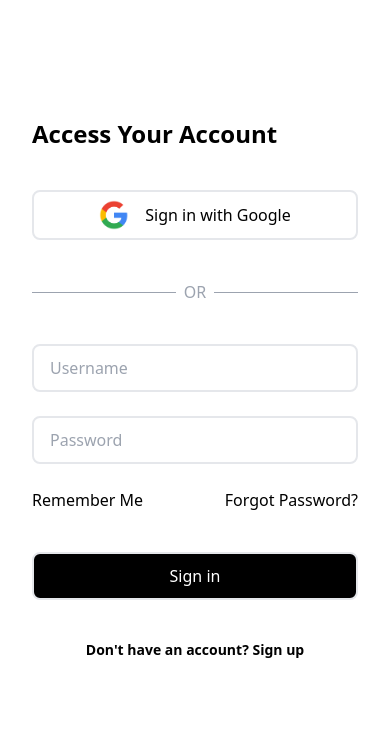
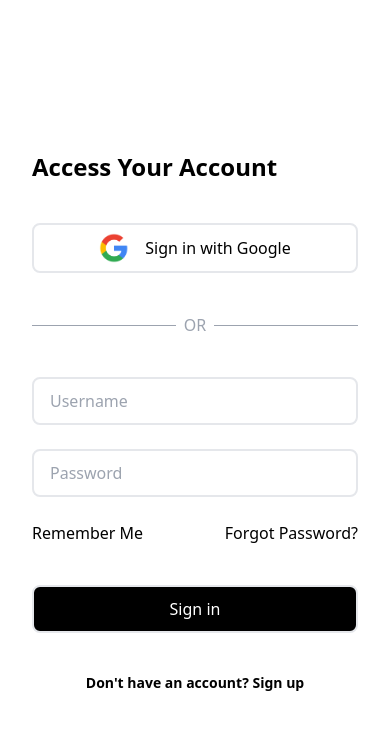
Before and after one commit to FloareDor/Some-Food-Site, a Next.js app: page /login in a window 390 px wide. Shown: the top 730 px of the page. Built offline with nearby package versions, Linux system fonts and the light colour scheme.

Commit message:
fix: responsiveness

```diff
--- a/src/pages/login/index.tsx
+++ b/src/pages/login/index.tsx
@@ -5,7 +5,7 @@ const login = () => {
 		<div className="bg-white min-h-screen flex items-center justify-center">
 			<div className="grid grid-cols-1 lg:grid-cols-2 gap-10 max-w-7xl w-full">
 
-				<div className="flex flex-col gap-10 items-left justify-start px-8 py-[14vh] lg:px-16 h-screen">
+				<div className="flex flex-col gap-10 items-left justify-start px-8 py-[8vh] lg:px-16">
 					<span className="text-black font-bold text-2xl md:text-3xl w-full sm:w-2/3 sm:text-center">Access Your Account</span>
 
 					<div className="rounded-lg border-2 border-solid border-gray-200 w-full lg:w-2/3">
```
